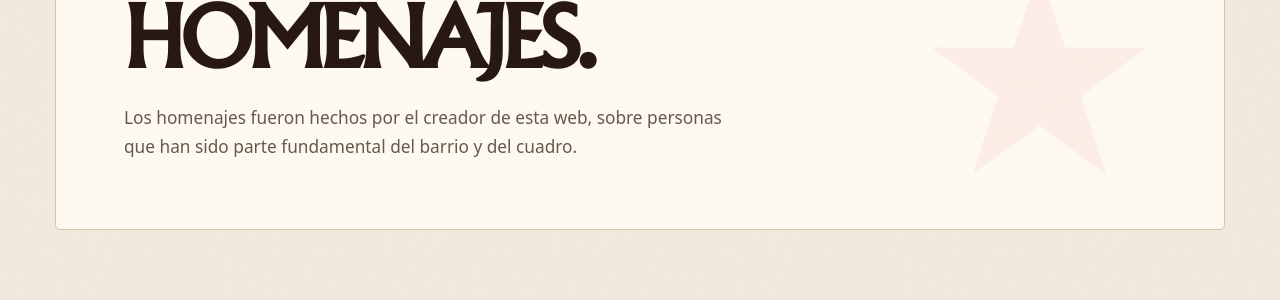
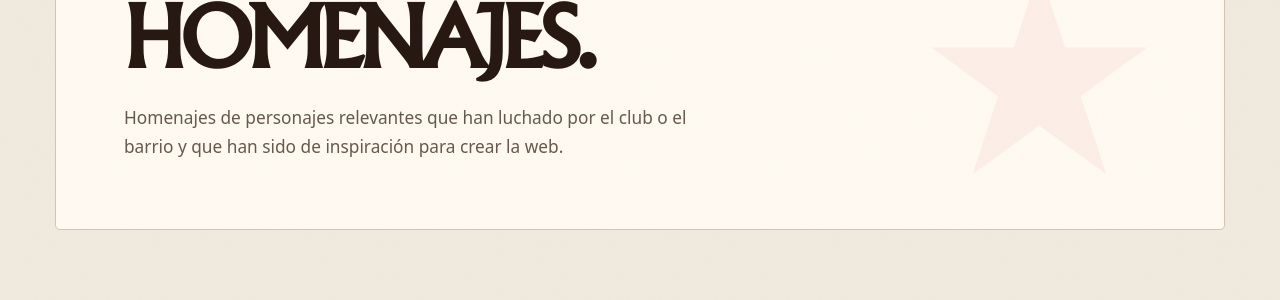
Before and after one commit to lilguti384-jpg/FronteraRivera, a Jekyll site: the page built from historia/homenajes/index.html, in a window 1280 px wide and 900 px high. Shown: the part 203-503 px from the top of the window. Built offline with Jekyll 4.4.1, drawn with Linux system fonts in a browser that asks for light colours; some web fonts are replaced.

Commit message:
Contenido: actualizar _data/textos_paginas.json desde Pages CMS

```diff
--- a/_data/textos_paginas.json
+++ b/_data/textos_paginas.json
@@ -22,7 +22,7 @@
   "homenajes": {
     "etiqueta": "PERSONAS / BARRIO / FRONTERA",
     "titulo": "HOMENAJES.",
-    "descripcion": "Los homenajes fueron hechos por el creador de esta web, sobre personas que han sido parte fundamental del barrio y del cuadro.",
+    "descripcion": "Homenajes de personajes relevantes que han luchado por el club o el barrio y que han sido de inspiración para crear la web.",
     "subtitulo": "PERSONAS DE NUESTRA HISTORIA.",
     "bajada": "Un archivo abierto a nuevas fotografías, recuerdos y biografías verificadas."
   },
```
